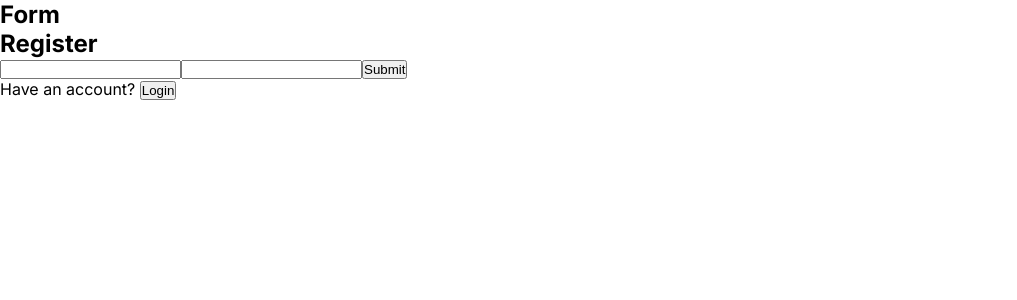
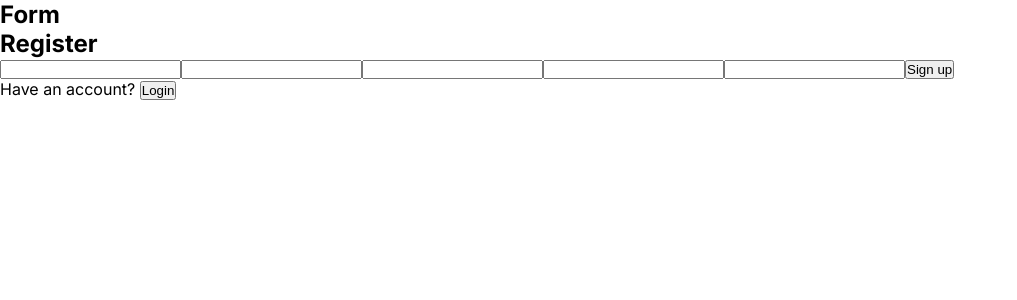
Before and after one commit to NSENGIYUMVA-Christian/weather-app-nextjs, a Next.js app in the folder client/: page /auth in a window 1280 px wide. Shown: the top 300 px of the page, without its empty margins (0-1017 px from the left). Built offline with nearby package versions, Linux system fonts and the light colour scheme.

Commit message:
done with basic register from setup

```diff
--- a/client/app/auth/page.tsx
+++ b/client/app/auth/page.tsx
@@ -1,31 +1,48 @@
 'use client'
 import React, { useState } from 'react';
 import axios from "axios"
+import { log } from 'console';
 
 const AuthPage = () => {
-    /// user data
-  const [formData, setFormData] = useState<any>({
+    /// login data
+  const [loginData, setLoginData] = useState<any>({
     username: '',
     password: ''
+  });
+    /// login data
+  const [registerData, setRegisterData] = useState<any>({
+    username: '',
+    password: '',
+    first_name:'',
+    last_name:'',
+    email:''
   });
   /// is user has an account
   const [hasAccountAlready,setHasAccountAlready] = useState<boolean>(false)
 
-///// handle form change
-  const handleChange = (event: React.ChangeEvent<HTMLInputElement>) => {
-    setFormData({ ...formData, [event.target.name]: event.target.value });
+///// handle login form change
+  const handleLoginDataChange = (event: React.ChangeEvent<HTMLInputElement>) => {
+    setLoginData({ ...loginData, [event.target.name]: event.target.value });
+  };
+///// handle register form change
+  const handleRegisterDataChange = (event: React.ChangeEvent<HTMLInputElement>) => {
+setRegisterData({ ...registerData, [event.target.name]: event.target.value });
   };
 
-  /// submit form data
-  const submitFormData = async(e: React.MouseEvent<HTMLButtonElement, MouseEvent>) => {
+  /// submit login form data
+  const submitLoginData = async(e: React.MouseEvent<HTMLButtonElement, MouseEvent>) => {
     e.preventDefault()
     try {
-        const {data} = await axios.post("http://localhost:8080/api/v1/auth/login",formData)
-       // console.log('form data is', formData);
+        const {data} = await axios.post("http://localhost:8080/api/v1/auth/login",loginData)
+       // console.log('form data is', loginData);
         console.log("data is",data)
     } catch (error) {
         console.log("there was an error")
     }
+  };
+  const submitRegisterData = async(e: React.MouseEvent<HTMLButtonElement, MouseEvent>) => {
+    e.preventDefault()
+   console.log("reg data",registerData)
   };
 
   return (
@@ -34,16 +51,20 @@ const AuthPage = () => {
    {hasAccountAlready ?
    <form >
    <h2>Login</h2>
-   <input type='text' name='username' value={formData.username} onChange={handleChange} />
-   <input type='password' name='password' value={formData.password} onChange={handleChange} />
-   <button type='submit' onClick={submitFormData}>Submit</button>
+   <input type='text' name='username' value={loginData.username} onChange={handleLoginDataChange} />
+   <input type='password' name='password' value={loginData.password} onChange={handleLoginDataChange} />
+   <button type='submit' onClick={submitLoginData}>Login</button>
   <p>Don't have an account? <span> <button type='button' onClick={()=>setHasAccountAlready(false)} >Register</button> </span></p>
  </form> :
+
   <form >
   <h2>Register</h2>
-  <input type='text' name='username' value={formData.username} onChange={handleChange} />
-  <input type='password' name='password' value={formData.password} onChange={handleChange} />
-  <button type='submit' onClick={submitFormData}>Submit</button>
+  <input type='text' name='first_name' value={registerData.first_name} onChange={handleRegisterDataChange} />
+  <input type='text' name='last_name' value={registerData.last_name} onChange={handleRegisterDataChange} />
+  <input type='email' name='email' value={registerData.email} onChange={handleRegisterDataChange} />
+  <input type='text' name='username' value={registerData.username} onChange={handleRegisterDataChange} />
+  <input type='password' name='password' value={registerData.password} onChange={handleRegisterDataChange} />
+  <button type='submit' onClick={submitRegisterData}>Sign up</button>
  <p>Have an account? <span> <button type='button' onClick={()=>setHasAccountAlready(true)} >Login</button> </span></p>
 </form>
 }
```
